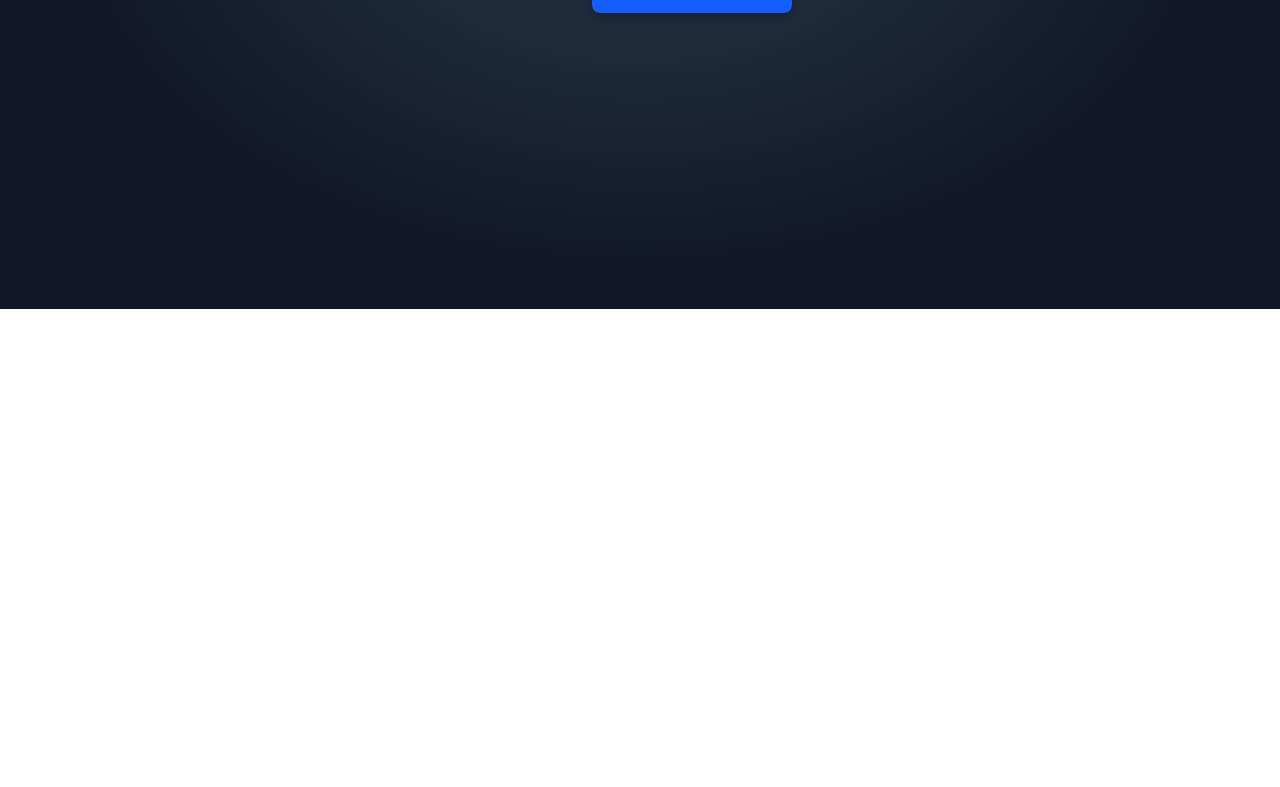
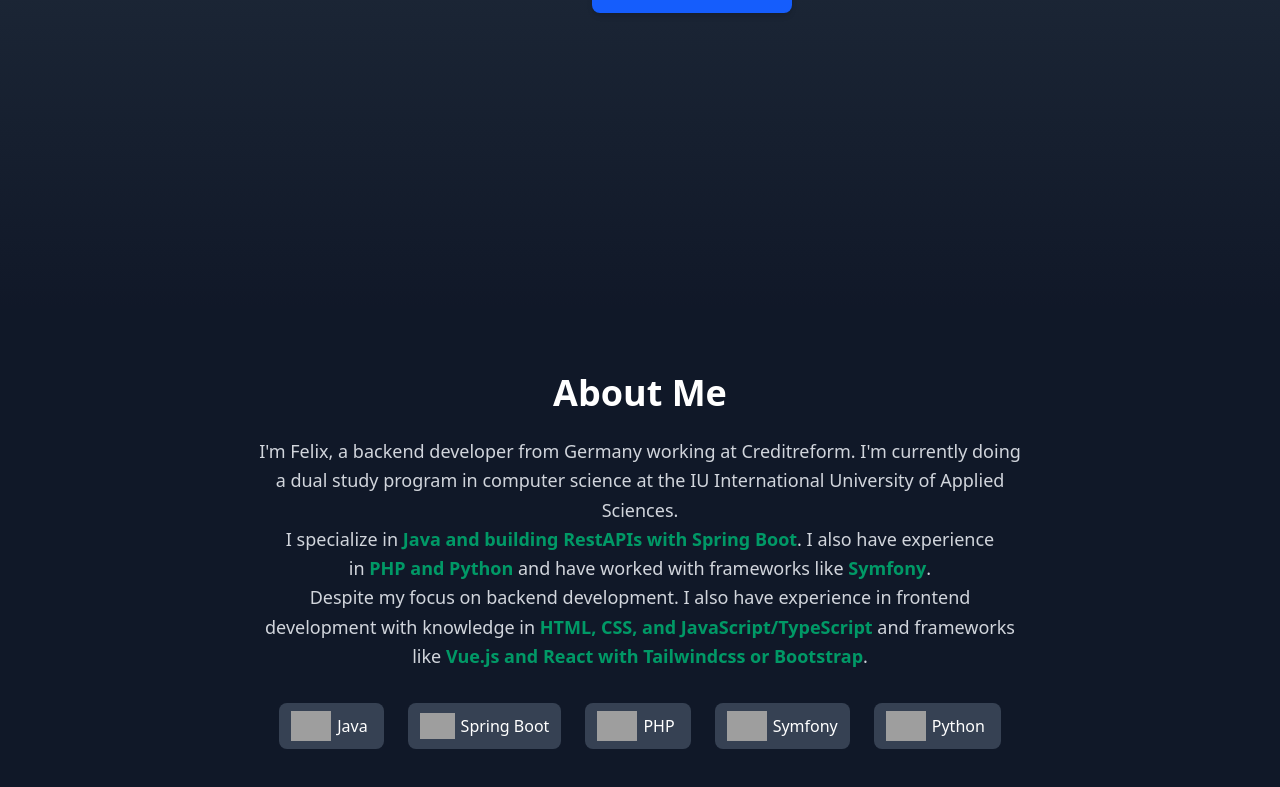
Before and after one commit to Flix-29/Portfolio, a React (Vite) app: page / in a window 1280 px wide. Shown: the part 555-1342 px from the top of the page. Before the commit the page ends 864 px from the top, so only its background shows below. Built offline with nearby package versions, Linux system fonts and the light colour scheme; grey boxes are pictures that could not be loaded.

Commit message:
added about section and animate navbar on scrolling

```diff
--- /dev/null
+++ b/src/components/About.tsx
@@ -0,0 +1,43 @@
+
+const tools = [
+    { name: "Java", size: "40", icon: "https://raw.githubusercontent.com/devicons/devicon/master/icons/java/java-original.svg", padding: true },
+    { name: "Spring Boot", size: "35", icon: "https://raw.githubusercontent.com/devicons/devicon/master/icons/spring/spring-original.svg", padding: false },
+    { name: "PHP", size: "40", icon: "https://raw.githubusercontent.com/devicons/devicon/master/icons/php/php-original.svg", padding: true },
+    { name: "Symfony", size: "40", icon: "https://raw.githubusercontent.com/devicons/devicon/master/icons/symfony/symfony-original.svg", padding: false },
+    { name: "Python", size: "40", icon: "https://raw.githubusercontent.com/devicons/devicon/master/icons/python/python-original.svg", padding: true },
+]
+
+function classNames(...classes: string[]) {
+    return classes.filter(Boolean).join(' ')
+}
+
+export default function About() {
+    return (
+        <section id="about" className="bg-gray-900 text-white py-16 px-6">
+            <div className="max-w-5xl mx-auto text-center">
+                <h2 className="text-4xl font-bold mb-6">About Me</h2>
+                <p className="text-gray-300 text-lg max-w-3xl mx-auto leading-relaxed">
+                    I'm Felix, a backend developer from Germany working at Creditreform. I'm currently doing a dual study program
+                    in computer science at the IU International University of Applied Sciences. <br/>
+                    I specialize in <span className="text-emerald-600 font-bold">Java and building RestAPIs with Spring Boot</span>.
+                    I also have experience <br/>in <span className="text-emerald-600 font-bold">PHP and Python</span> and have worked with
+                    frameworks like <span className="text-emerald-600 font-bold">Symfony</span>. <br/>
+                    Despite my focus on backend development. I also have experience in frontend development with knowledge
+                    in <span className="text-emerald-600 font-bold">HTML, CSS, and JavaScript/TypeScript</span> and frameworks
+                    like <span className="text-emerald-600 font-bold">Vue.js and React with Tailwindcss or Bootstrap</span>. <br/>
+                </p>
+
+                <div className="mt-8 flex flex-wrap justify-center gap-6">
+                    {tools.map((item) => (
+                        <span
+                            className={classNames("bg-gray-700 flex items-center px-3 py-2 rounded-lg gap-1.5", item.padding ? "pr-4" : "")}
+                        >
+                            <img src={item.icon} width={item.size} height={item.size}/>
+                            {item.name}
+                        </span>
+                    ))}
+                </div>
+            </div>
+        </section>
+    );
+};
--- a/src/components/Hero.tsx
+++ b/src/components/Hero.tsx
@@ -1,6 +1,6 @@
 export default function Hero() {
     return (
-        <section className="min-h-screen flex items-center justify-center text-white px-6">
+        <section id="hero" className="min-h-screen flex items-center justify-center text-white px-6 bg-gradient-to-b from-gray-900 via-gray-800 to-gray-900">
             <div className="max-w-7xl mx-auto flex flex-col md:flex-row items-center gap-12">
                 <img
                     src="/icon.png"
@@ -20,7 +20,7 @@ export default function Hero() {
                     <a
                         href="#projects"
                         className="mt-6 inline-block bg-blue-600 text-white px-6 py-3 rounded-lg text-lg
-                            font-semibold shadow-md hover:bg-blue-700 transition"
+                            font-semibold shadow-md hover:bg-blue-700 transition hover:animate-pulse"
                     >
                         View My Projects
                     </a>
--- a/src/components/Navbar.tsx
+++ b/src/components/Navbar.tsx
@@ -1,29 +1,49 @@
-import { Disclosure, DisclosureButton, DisclosurePanel } from '@headlessui/react'
-import { Bars3Icon, XMarkIcon } from '@heroicons/react/24/outline'
+import {Disclosure, DisclosureButton, DisclosurePanel} from '@headlessui/react'
+import {Bars3Icon, XMarkIcon} from '@heroicons/react/24/outline'
+import {useEffect, useState} from "react";
 
 const navigation = [
-    { name: 'Home', href: '#', current: true },
-    { name: 'About me', href: '#', current: false },
-    { name: 'Projects', href: '#', current: false },
-    { name: 'Skills', href: '#', current: false },
-    { name: 'Contact', href: '#', current: false },
+    {name: 'Home', href: '#hero'},
+    {name: 'About me', href: '#about'},
+    {name: 'Projects', href: '#projects'},
+    {name: 'Skills', href: '#skills'},
+    {name: 'Contact', href: '#contact'},
 ]
 
-function classNames(...classes: string[]) {
-    return classes.filter(Boolean).join(' ')
-}
+export default function Navbar() {
+    const [activeSection, setActiveSection] = useState('home');
 
-export default function Navbar() {
+    useEffect(() => {
+        const observer = new IntersectionObserver((entries) => {
+                const visibleSection = entries.find((entry) => entry.isIntersecting);
+                if (visibleSection) {
+                    setActiveSection(visibleSection.target.id);
+                }
+            },
+            { rootMargin: '-80px 0px -20% 0px', threshold: 0.1 }
+        );
+
+        navigation.forEach((item) => {
+            const section = document.getElementById(item.href.slice(1));
+            if (section) {
+                observer.observe(section);
+            }
+        });
+
+        return () => observer.disconnect();
+    }, []);
+
     return (
-        <Disclosure as="nav" className="">
+        <Disclosure as="nav" className="sticky top-0 z-10 bg-gray-900">
             <div className="mx-auto max-w-7xl px-2 sm:px-6 lg:px-8">
                 <div className="relative flex h-16 items-center justify-between">
                     <div className="absolute inset-y-0 left-0 flex items-center sm:hidden">
-                        <DisclosureButton className="group relative inline-flex items-center justify-center rounded-md p-2 text-gray-400 hover:bg-gray-700 hover:text-white focus:ring-2 focus:ring-white focus:outline-hidden focus:ring-inset">
-                            <span className="absolute -inset-0.5" />
+                        <DisclosureButton
+                            className="group relative inline-flex items-center justify-center rounded-md p-2 text-gray-400 hover:bg-gray-700 hover:text-white focus:ring-2 focus:ring-white focus:outline-hidden focus:ring-inset">
+                            <span className="absolute -inset-0.5"/>
                             <span className="sr-only">Open main menu</span>
-                            <Bars3Icon aria-hidden="true" className="block size-6 group-data-open:hidden" />
-                            <XMarkIcon aria-hidden="true" className="hidden size-6 group-data-open:block" />
+                            <Bars3Icon aria-hidden="true" className="block size-6 group-data-open:hidden"/>
+                            <XMarkIcon aria-hidden="true" className="hidden size-6 group-data-open:block"/>
                         </DisclosureButton>
                     </div>
                     <div className="flex flex-1 items-center justify-center sm:items-stretch sm:justify-start">
@@ -39,11 +59,9 @@ export default function Navbar() {
                                     <a
                                         key={item.name}
                                         href={item.href}
-                                        aria-current={item.current ? 'page' : undefined}
-                                        className={classNames(
-                                            item.current ? 'bg-gray-700 text-white' : 'text-gray-300 hover:bg-gray-700 hover:text-white',
-                                            'rounded-md px-3 py-2 text-sm font-medium',
-                                        )}
+                                        className={`rounded-md px-3 py-2 text-sm font-medium ${
+                                            activeSection === item.href.substring(1) ? "bg-gray-700 text-white" : "text-gray-300 hover:bg-gray-700 hover:text-white"
+                                        }`}
                                     >
                                         {item.name}
                                     </a>
@@ -61,11 +79,9 @@ export default function Navbar() {
                             key={item.name}
                             as="a"
                             href={item.href}
-                            aria-current={item.current ? 'page' : undefined}
-                            className={classNames(
-                                item.current ? 'bg-gray-900 text-white' : 'text-gray-300 hover:bg-gray-700 hover:text-white',
-                                'block rounded-md px-3 py-2 text-base font-medium',
-                            )}
+                            className={`block rounded-md px-3 py-2 text-base font-medium ${
+                                activeSection === item.href.substring(1) ? "bg-gray-900 text-white" : "text-gray-300 hover:bg-gray-700 hover:text-white"
+                            }`}
                         >
                             {item.name}
                         </DisclosureButton>
--- a/src/main.tsx
+++ b/src/main.tsx
@@ -3,12 +3,14 @@ import {createRoot} from 'react-dom/client'
 import './index.css'
 import Navbar from "./components/Navbar.tsx";
 import Hero from "./components/Hero.tsx";
+import About from "./components/About.tsx";
 
 export function App() {
     return (
-        <div className="text-white bg-radial from-gray-800 from-30% to-gray-900 to-65%">
+        <div>
             <Navbar />
             <Hero />
+            <About />
         </div>
     );
 }
```
